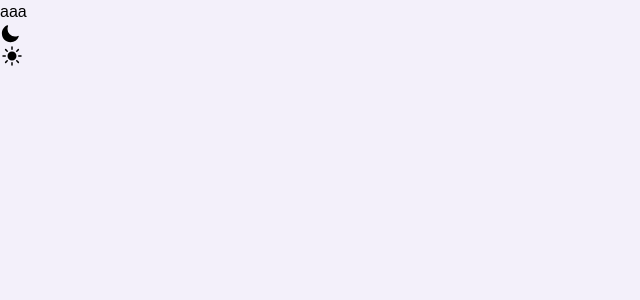
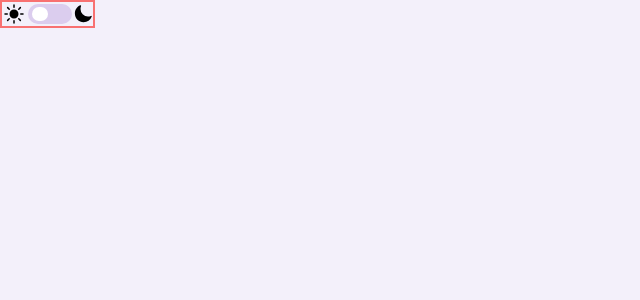
Before and after one commit to TomasPerez1/TP_Portfolio, a React (Vite) app: page / in a window 1280 px wide. Shown: the top 300 px of the page, without its empty margins (0-640 px from the left). Built offline with nearby package versions, Linux system fonts and the light colour scheme.

Commit message:
add toggle

```diff
--- a/src/App.jsx
+++ b/src/App.jsx
@@ -10,10 +10,10 @@
 function App() {
   return (
     <div className="bg-background h-screen w-screen">
-      <SideNav/>
        <Toggle/>
       <ContactMe/>
       <Skills/>
+      <SideNav/>
     </div>
   );
 }
--- a/src/components/SideNav.jsx
+++ b/src/components/SideNav.jsx
@@ -1,5 +1,5 @@
 export default function SideNav() {
   return(
-    <div><h1>aaa</h1></div>
+    <div></div>
   )
 }
--- a/src/components/Toggle.jsx
+++ b/src/components/Toggle.jsx
@@ -1,10 +1,27 @@
 import { MoonIcon, SunIcon } from "@heroicons/react/24/solid";
+import { Switch } from "@headlessui/react";
+import { useState } from "react";
 
 export default function Toggle() {
+  const [enabled, setEnabled] = useState(false);
   return (
-  <div>
-    <MoonIcon className="h-5 w-5"/>
-    <SunIcon className="h-6 w-6"/>
-  </div>
-  )
+    <div className="border-2 border-red-400 flex items-center w-fit gap-[0.10rem]">
+      <SunIcon className="h-6 w-6" />
+      <Switch
+        checked={enabled}
+        onChange={setEnabled}
+        className={`${
+          enabled ? "bg-primary" : "bg-secondary"
+        } relative inline-flex h-5 w-11 items-center rounded-full`}
+      >
+
+        <span
+          className={`${
+            enabled ? "translate-x-6" : "translate-x-1"
+          } inline-block h-3.5 w-4 transform rounded-full bg-white transition`}
+        />
+      </Switch>
+      <MoonIcon className="h-5 w-5" />
+    </div>
+  );
 }
```
